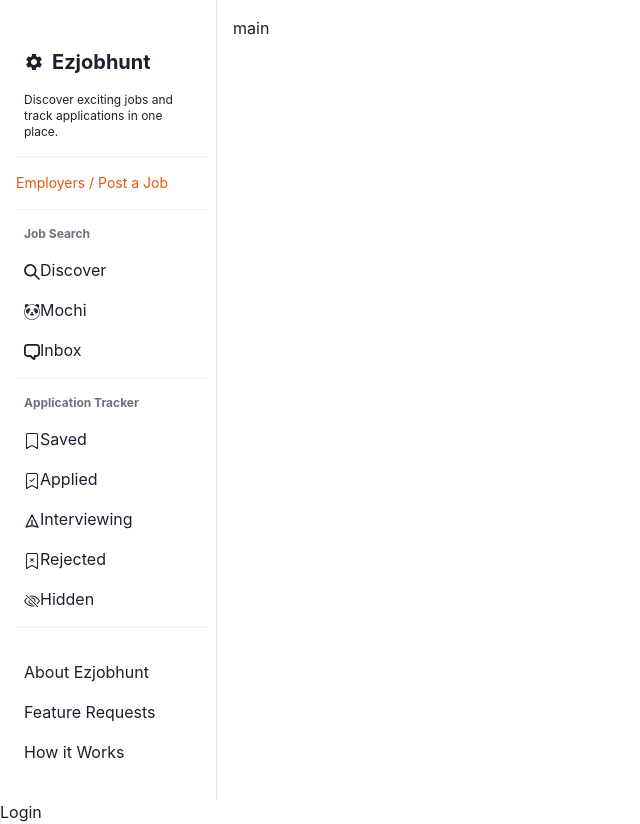
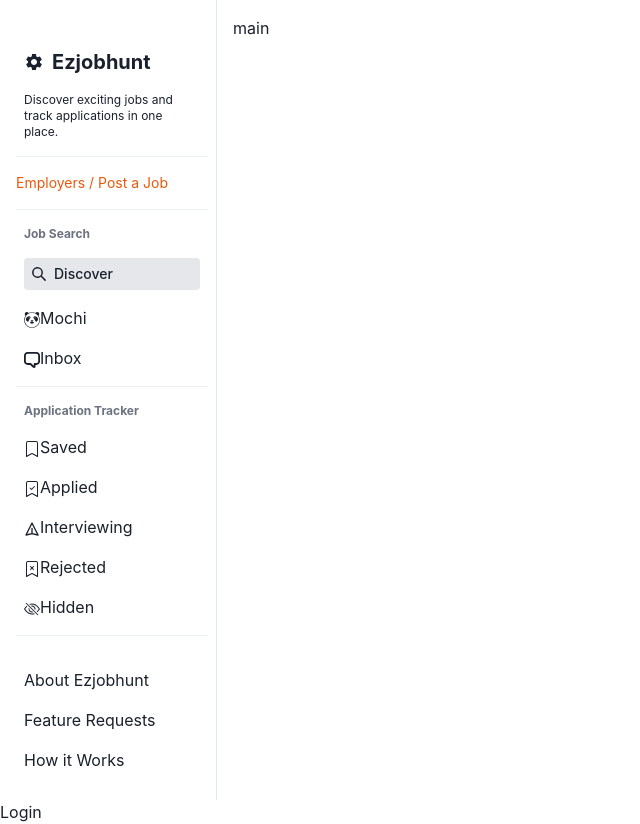
Before and after one commit to MichaelSukkiSong/Ezjobhunt-react, a React (Create React App) app: page / in a window 1280 px wide. Shown: the whole page, without its empty margins (0-640 px from the left). Built offline with nearby package versions, Linux system fonts and the light colour scheme.

Commit message:
styling link tag

```diff
--- a/src/components/SidePanel.js
+++ b/src/components/SidePanel.js
@@ -37,7 +37,7 @@ const SidePanel = () => {
             <span className="text-xs font-bold text-gray-500">Job Search</span>
           </div>
           <div className="mt-4 flex flex-col space-y-4">
-            <Link>
+            <Link className="flex items-center space-x-2 font-medium text-sm bg-gray-200 py-1.5 px-2 rounded">
               <SearchIcon />
               <span>Discover</span>
             </Link>
```
